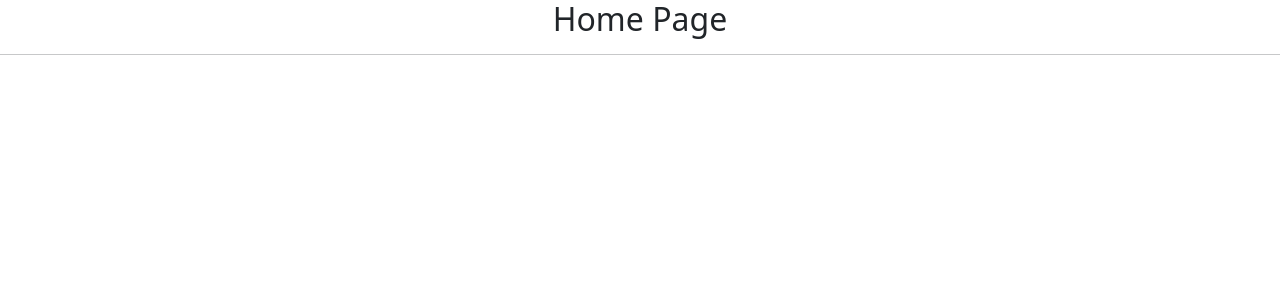
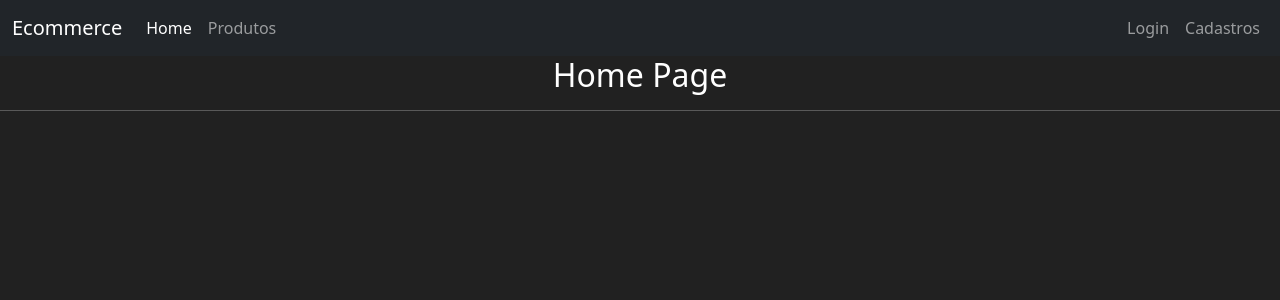
Before and after one commit to edimardaros/flask_compra_venda, a Flask app: page /sobre/1 in a window 1280 px wide. Shown: the top 300 px of the page. Run offline with Flask 3, Linux system fonts and the light colour scheme.

Commit message:
adding styles

```diff
--- a/templates/home.html
+++ b/templates/home.html
@@ -7,9 +7,37 @@
   <title>Home</title>
 </head>
 <body>
+  <nav class="navbar navbar-expand-lg navbar-dark bg-dark">
+    <div class="container-fluid">
+      <a class="navbar-brand" href="#">Ecommerce</a>
+      <button class="navbar-toggler" type="button" data-bs-toggle="collapse" data-bs-target="#navbarNavAltMarkup" aria-controls="navbarNavAltMarkup" aria-expanded="false" aria-label="Toggle navigation">
+        <span class="navbar-toggler-icon"></span>
+      </button>
+      <div class="collapse navbar-collapse" id="navbarNavAltMarkup">
+        <div class="navbar-nav me-auto">
+          <a class="nav-link active" aria-current="page" href="#">Home</a>
+          <a class="nav-link" href="#">Produtos</a>
+        </div>
+        <div class="navbar-nav ms-auto">
+          <a class="nav-link" href="#">Login</a>
+          <a class="nav-link" href="#">Cadastros</a>
+        </div>
+      </div>
+    </div>
+  </nav>
+
   <h2 style="text-align: center;">Home Page</h2>
   <hr>
+
+
+
   <script src="https://cdn.jsdelivr.net/npm/bootstrap@5.2.3/dist/js/bootstrap.min.js" integrity="sha384-cuYeSxntonz0PPNlHhBs68uyIAVpIIOZZ5JqeqvYYIcEL727kskC66kF92t6Xl2V" crossorigin="anonymous"></script>
   <script src="https://cdn.jsdelivr.net/npm/bootstrap@5.2.3/dist/js/bootstrap.bundle.min.js" integrity="sha384-kenU1KFdBIe4zVF0s0G1M5b4hcpxyD9F7jL+jjXkk+Q2h455rYXK/7HAuoJl+0I4" crossorigin="anonymous"></script>
 </body>
+<style>
+  body{
+    background-color: #212121;
+    color: white;
+  }
+</style>
 </html>
```
